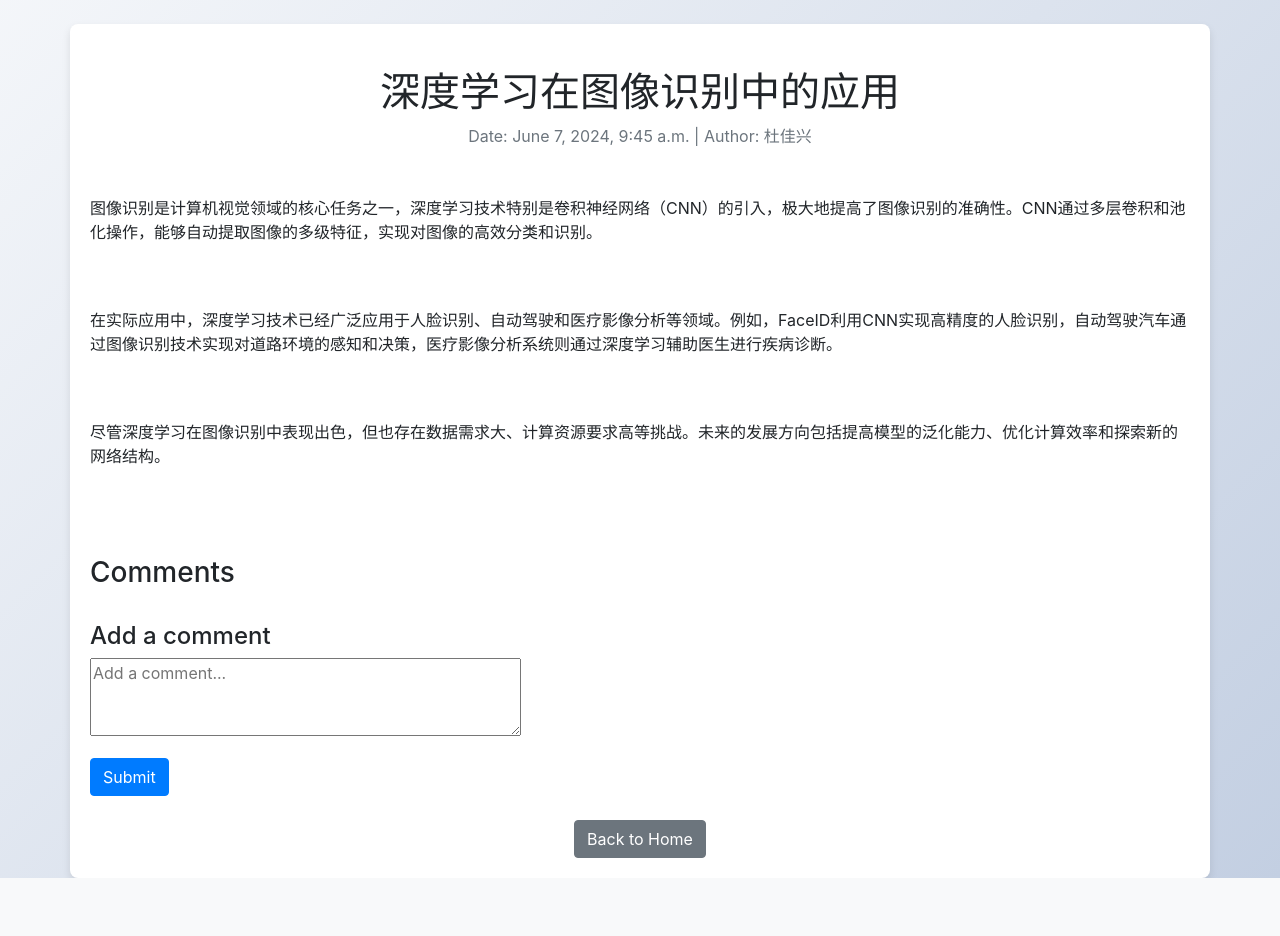
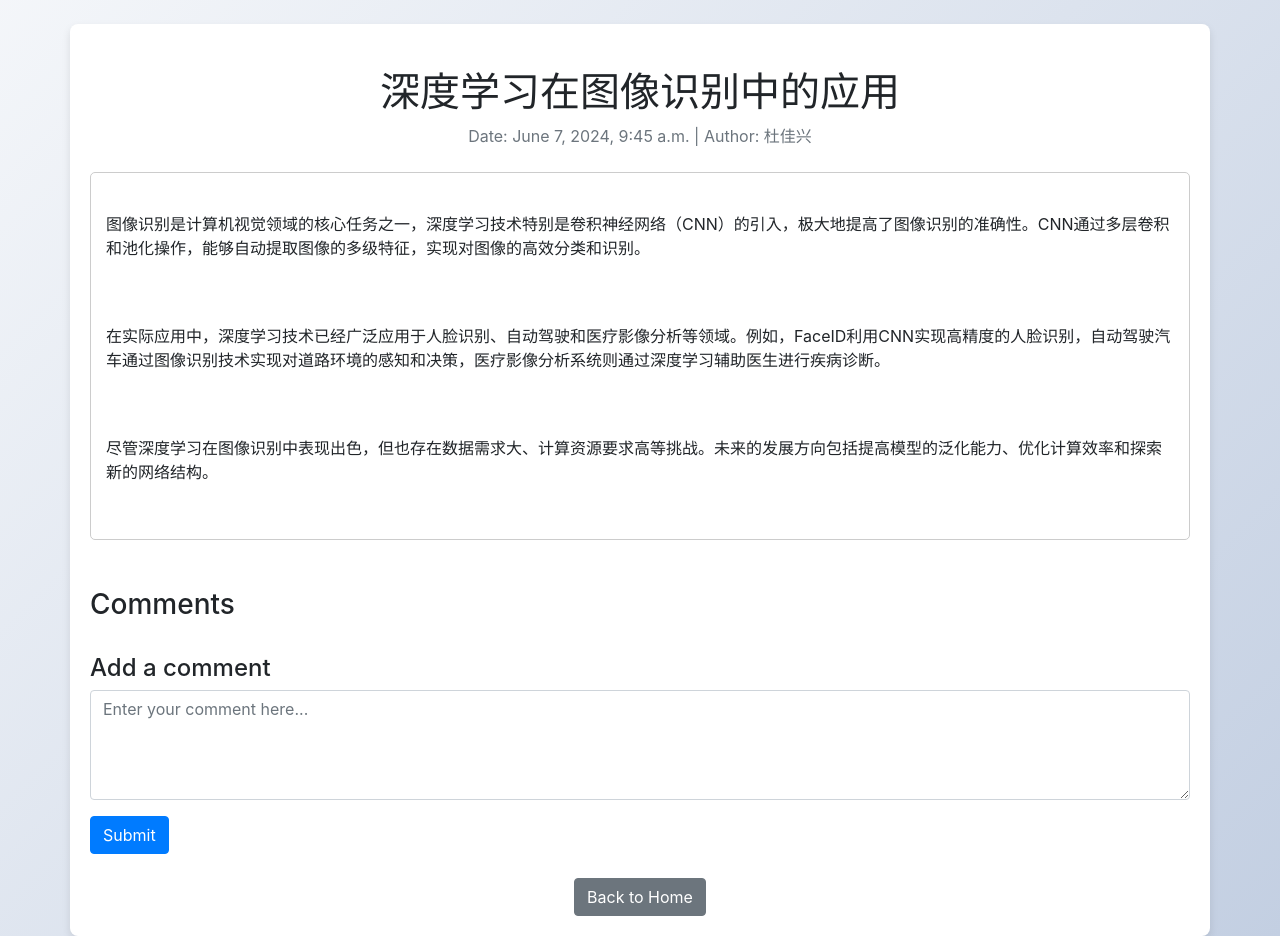
Before and after one commit to HaomingX/Article-Manager, a Django app: page /article/27/ in a window 1280 px wide. Shown: the part 56-992 px from the top of the page. Before the commit the page ends 934 px from the top, so only its background shows below. Run offline with Django 4.2, Linux system fonts and the light colour scheme; data comes from the database, SQL or seed files in the repository; both versions use the stored data as it was after the commit; some libraries are stand-ins or nearby versions.

Commit message:
content_css

```diff
--- a/app01/forms.py
+++ b/app01/forms.py
@@ -42,5 +42,6 @@ class CommentForm(forms.ModelForm):
         model = Comment
         fields = ['content']
         widgets = {
-            'content': forms.Textarea(attrs={'rows': 3, 'placeholder': 'Add a comment...'})
+            'content': forms.Textarea(attrs={'class': 'form-control','placeholder': 'Enter your comment here...',
+        'rows': 4,'cols': 40})
         }
--- a/app01/static/css/article_detail.css
+++ b/app01/static/css/article_detail.css
@@ -37,3 +37,16 @@ body {
         .comment-reply {
             margin-left: 30px;
         }
+        .custom-comment-box {
+            border: 2px solid #007bff;
+            padding: 10px;
+            border-radius: 5px;
+            width: 100%;
+            box-sizing: border-box;
+            font-size: 16px;
+        }
+        .article-content {
+        border: 1px solid #ccc; /* 边框样式：1像素宽，灰色 */
+        border-radius: 5px; /* 边框圆角 */
+        padding: 15px; /* 内边距 */
+        }
--- a/app01/templates/article_detail.html
+++ b/app01/templates/article_detail.html
@@ -5,7 +5,7 @@
     <meta name="viewport" content="width=device-width, initial-scale=1.0">
     <title>{{ article.title }}</title>
     <link href="https://maxcdn.bootstrapcdn.com/bootstrap/4.5.2/css/bootstrap.min.css" rel="stylesheet">
-    <link href="/static/css/article_detail.css?version=1.1.0" rel="stylesheet">
+    <link href="/static/css/article_detail.css?version=1.1.1" rel="stylesheet">
 </head>
 <body>
     <nav class="navbar navbar-expand-lg navbar-light bg-light">
@@ -38,6 +38,7 @@
     </nav>
 
     <div class="container mt-4">
+
         <div class="text-center my-4">
             <h1>{{ article.title }}</h1>
             <p class="text-muted">Date: {{ article.publish_time }} | Author: {{ article.author }}</p>
```
Also changed, not shown: db.sqlite3.
